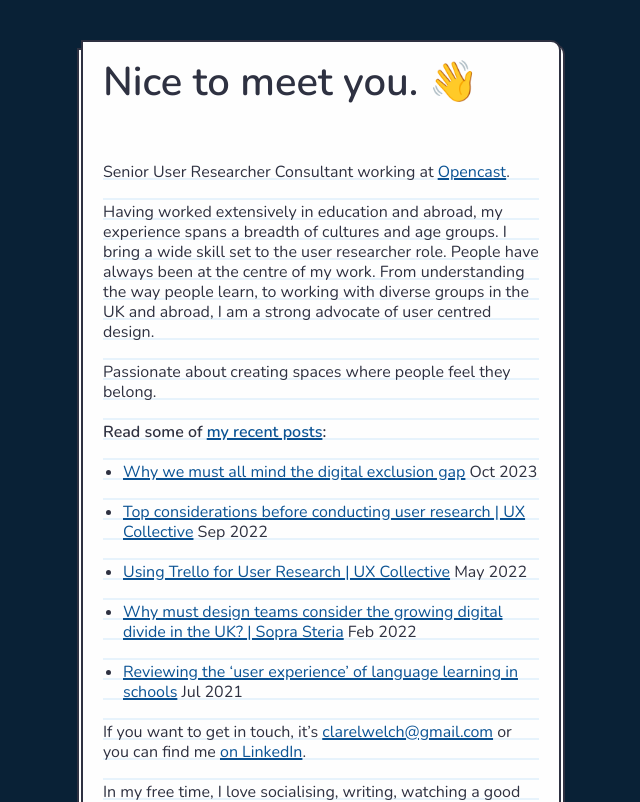
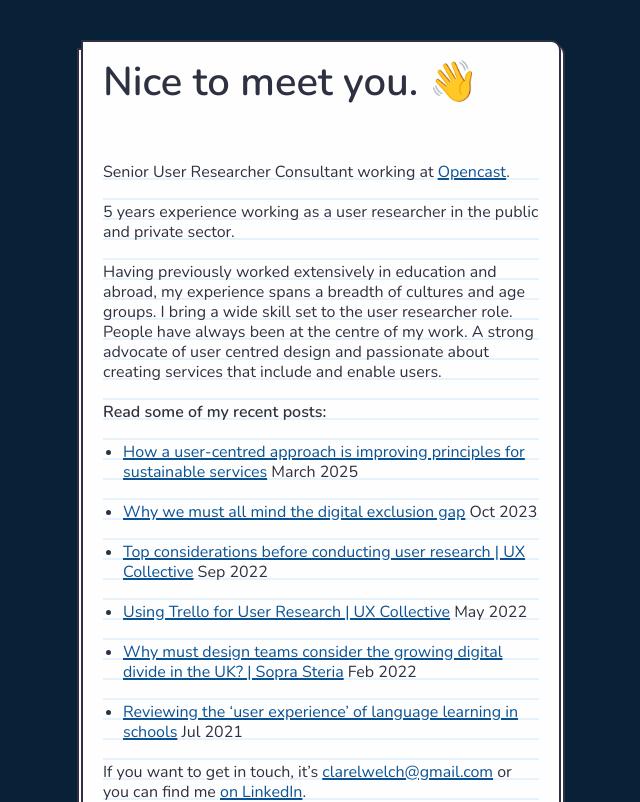
Before and after one commit to mxdvl/clare, a SvelteKit app: page / in a window 1280 px wide. Shown: the top 802 px of the page, without its empty margins (319-959 px from the left). Built offline with nearby package versions, Linux system fonts and the light colour scheme.

Commit message:
Add March 2025 post (#56)
and reword the initial paragraph

```diff
--- a/package.json
+++ b/package.json
@@ -46,6 +46,7 @@
   "pnpm": {
     "onlyBuiltDependencies": [
       "esbuild",
+      "sharp",
       "svelte-preprocess"
     ]
   }
--- a/src/routes/(page)/+page.svelte
+++ b/src/routes/(page)/+page.svelte
@@ -6,26 +6,33 @@
 
 <p class="bold">
   Senior User Researcher Consultant working at <a
-		href="https://opencastsoftware.com/"
-		>Opencast</a
+    href="https://opencastsoftware.com/">Opencast</a
   >.
 </p>
 
 <p>
-	Having worked extensively in education and abroad, my experience spans a
-	breadth of cultures and age groups. I bring a wide skill set to the user
-	researcher role. People have always been at the centre of my work. From
-	understanding the way people learn, to working with diverse groups in the UK
-	and abroad, I am a strong advocate of user centred design.
+  5 years experience working as a user researcher in the public and private
+  sector.
 </p>
 
-<p>Passionate about creating spaces where people feel they belong.</p>
+<p>
+  Having previously worked extensively in education and abroad, my experience
+  spans a breadth of cultures and age groups. I bring a wide skill set to the
+  user researcher role. People have always been at the centre of my work. A
+  strong advocate of user centred design and passionate about creating services
+  that include and enable users.
+</p>
 
-<h2>
-	Read some of <a href="https://clarelwelch.medium.com/">my recent posts</a>:
-</h2>
+<h2>Read some of my recent posts:</h2>
 
 <ul>
+  <li>
+    <a
+      href="https://opencastsoftware.com/insights/blog/2025/march/how-a-user-centred-approach-is-improving-principles-for-sustainable-services/"
+      >How a user-centred approach is improving principles for sustainable
+      services
+    </a> March 2025
+  </li>
   <li>
     <a
       href="https://opencastsoftware.com/insights/blog/2023/october/why-we-must-all-mind-the-digital-exclusion-gap/"
```
Lines whose indentation alone changed are shown as unchanged.
